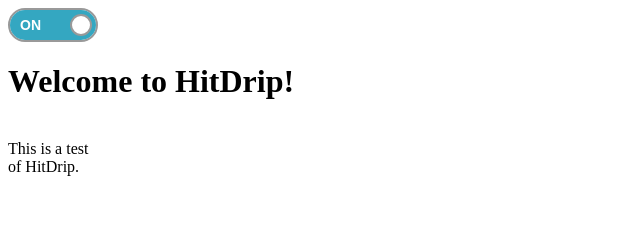
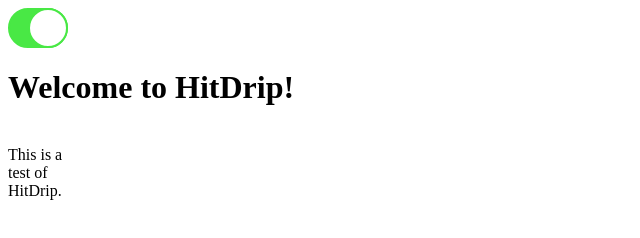
Before and after one commit to hitdrip/hitdrip.github.io, a plain HTML site: page index.html in a window 1280 px wide. Shown: the whole page, without its empty margins (0-640 px from the left). Drawn offline with Linux system fonts and the light colour scheme.

Commit message:
re add css

```diff
--- a/mystyle.css
+++ b/mystyle.css
@@ -1,5 +1,5 @@
 .onoffswitch {
-    position: relative; width: 90px;
+    position: relative; width: 60px;
     -webkit-user-select:none; -moz-user-select:none; -ms-user-select: none;
 }
 .onoffswitch-checkbox {
@@ -7,39 +7,26 @@
 }
 .onoffswitch-label {
     display: block; overflow: hidden; cursor: pointer;
-    border: 2px solid #999999; border-radius: 20px;
+    height: 36px; padding: 0; line-height: 36px;
+    border: 2px solid #CCCCCC; border-radius: 36px;
+    background-color: #FFFFFF;
+    transition: background-color 0.3s ease-in;
 }
-.onoffswitch-inner {
-    display: block; width: 200%; margin-left: -100%;
-    transition: margin 0.3s ease-in 0s;
-}
-.onoffswitch-inner:before, .onoffswitch-inner:after {
-    display: block; float: left; width: 50%; height: 30px; padding: 0; line-height: 30px;
-    font-size: 14px; color: white; font-family: Trebuchet, Arial, sans-serif; font-weight: bold;
-    box-sizing: border-box;
-}
-.onoffswitch-inner:before {
-    content: "ON";
-    padding-left: 10px;
-    background-color: #34A7C1; color: #FFFFFF;
-}
-.onoffswitch-inner:after {
-    content: "OFF";
-    padding-right: 10px;
-    background-color: #EEEEEE; color: #999999;
-    text-align: right;
-}
-.onoffswitch-switch {
-    display: block; width: 18px; margin: 6px;
+.onoffswitch-label:before {
+    content: "";
+    display: block; width: 36px; margin: 0px;
     background: #FFFFFF;
     position: absolute; top: 0; bottom: 0;
-    right: 56px;
-    border: 2px solid #999999; border-radius: 20px;
+    right: 22px;
+    border: 2px solid #CCCCCC; border-radius: 36px;
     transition: all 0.3s ease-in 0s;
 }
-.onoffswitch-checkbox:checked + .onoffswitch-label .onoffswitch-inner {
-    margin-left: 0;
+.onoffswitch-checkbox:checked + .onoffswitch-label {
+    background-color: #49E845;
 }
-.onoffswitch-checkbox:checked + .onoffswitch-label .onoffswitch-switch {
+.onoffswitch-checkbox:checked + .onoffswitch-label, .onoffswitch-checkbox:checked + .onoffswitch-label:before {
+   border-color: #49E845;
+}
+.onoffswitch-checkbox:checked + .onoffswitch-label:before {
     right: 0px;
 }
```
